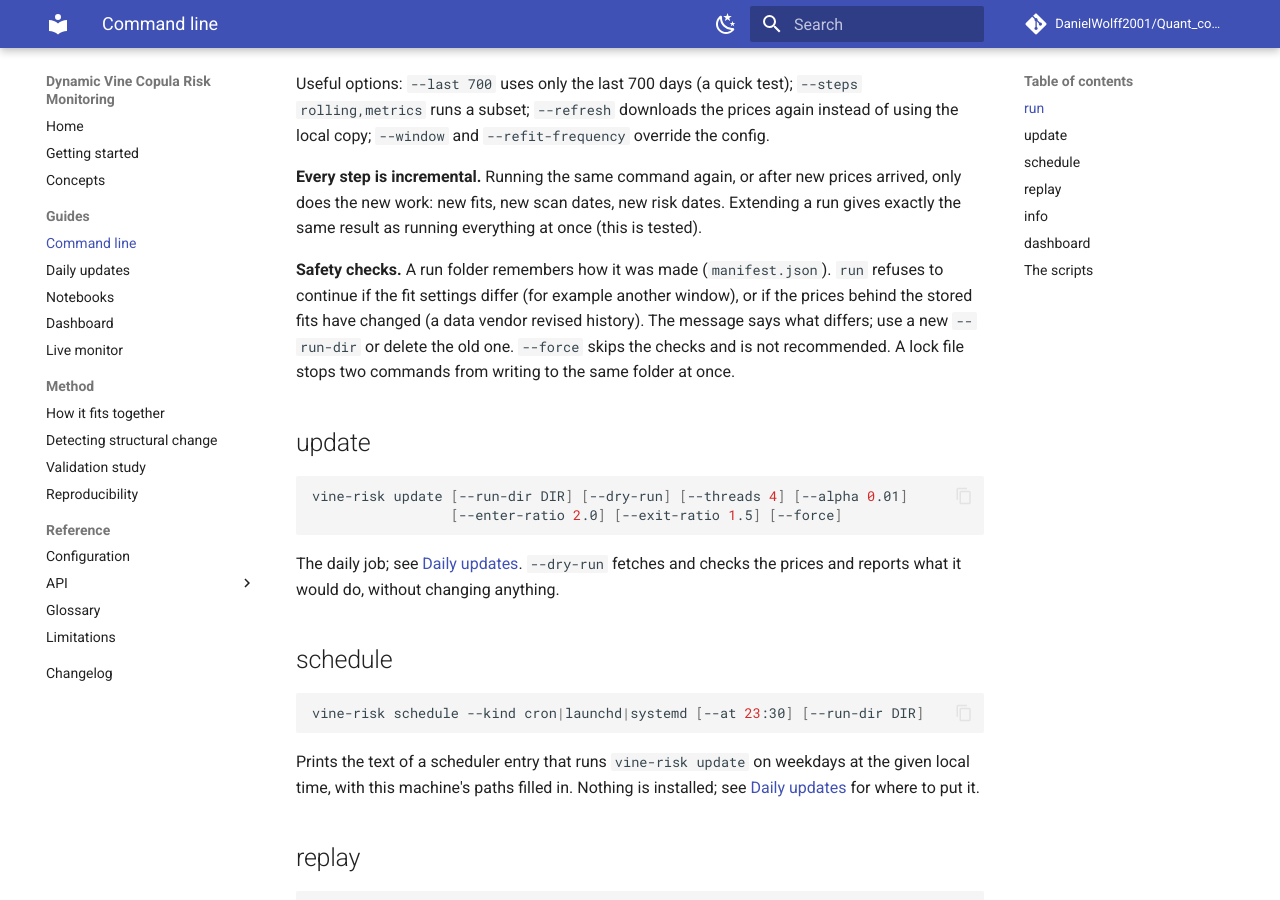
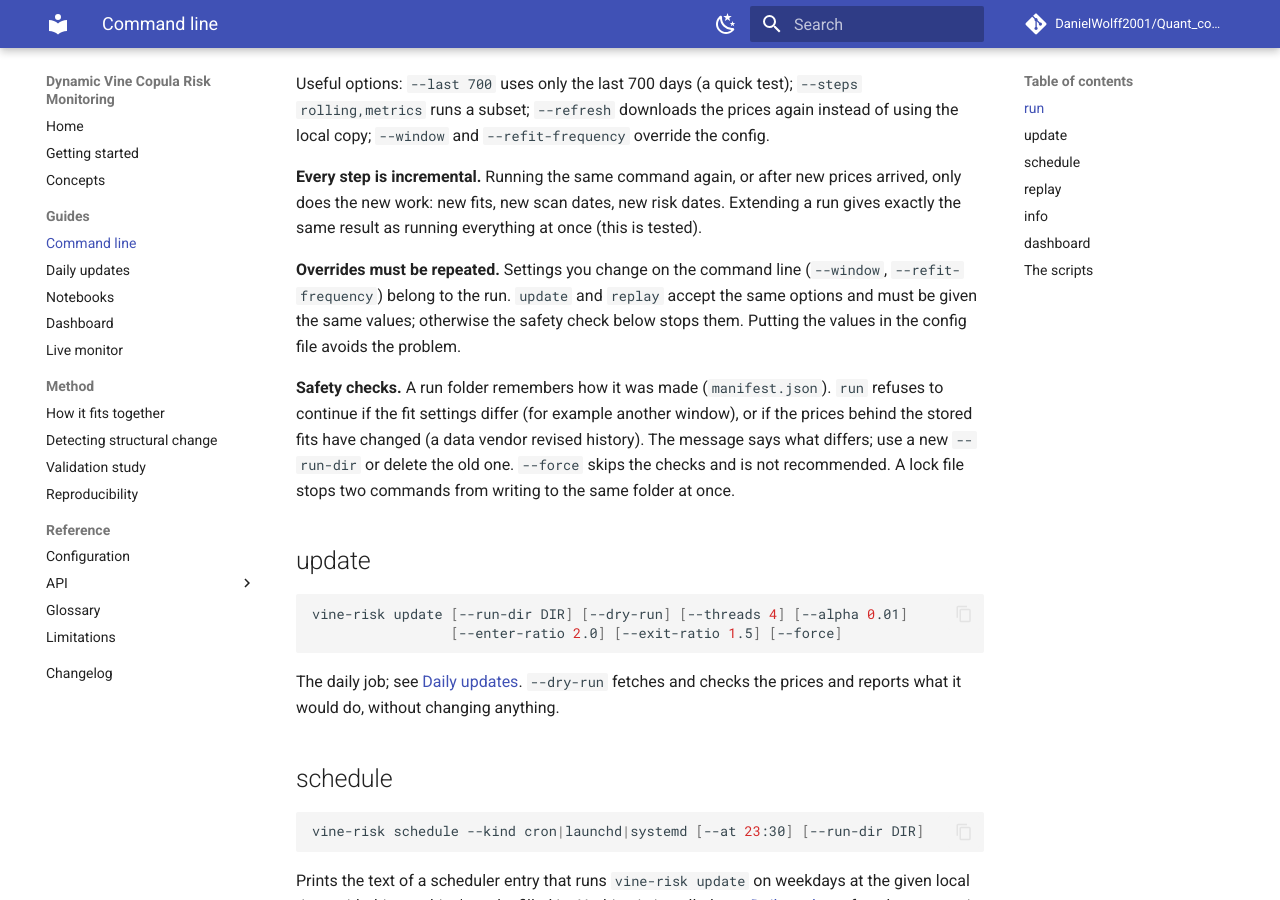
Before and after one commit to DanielWolff2001/Quant_copula, an MkDocs documentation site: the page built from docs/cli.md, in a window 1280 px wide and 900 px high, scrolled down 1151 px. Built offline with MkDocs 1.6.1 and Material for MkDocs 9.7.7, drawn with Linux system fonts in a browser that asks for light colours; comment, search, counter and statistics services are not loaded.

Commit message:
Docs: note that command-line overrides must be repeated for update and replay
Co-Authored-By: Claude Sonnet 5.5 <noreply@anthropic.com>

```diff
--- a/docs/cli.md
+++ b/docs/cli.md
@@ -37,6 +37,10 @@ Useful options: `--last 700` uses only the last 700 days (a quick test); `--step
 
 **Every step is incremental.** Running the same command again, or after new prices arrived, only does the new work: new fits, new
 scan dates, new risk dates. Extending a run gives exactly the same result as running everything at once (this is tested).
+
+**Overrides must be repeated.** Settings you change on the command line (`--window`, `--refit-frequency`) belong to the run. `update`
+and `replay` accept the same options and must be given the same values; otherwise the safety check below stops them. Putting the
+values in the config file avoids the problem.
 
 **Safety checks.** A run folder remembers how it was made (`manifest.json`). `run` refuses to continue if the fit settings differ
 (for example another window), or if the prices behind the stored fits have changed (a data vendor revised history). The message says
```
Also changed, not shown: docs/getting-started.md (+2 -0 lines).
